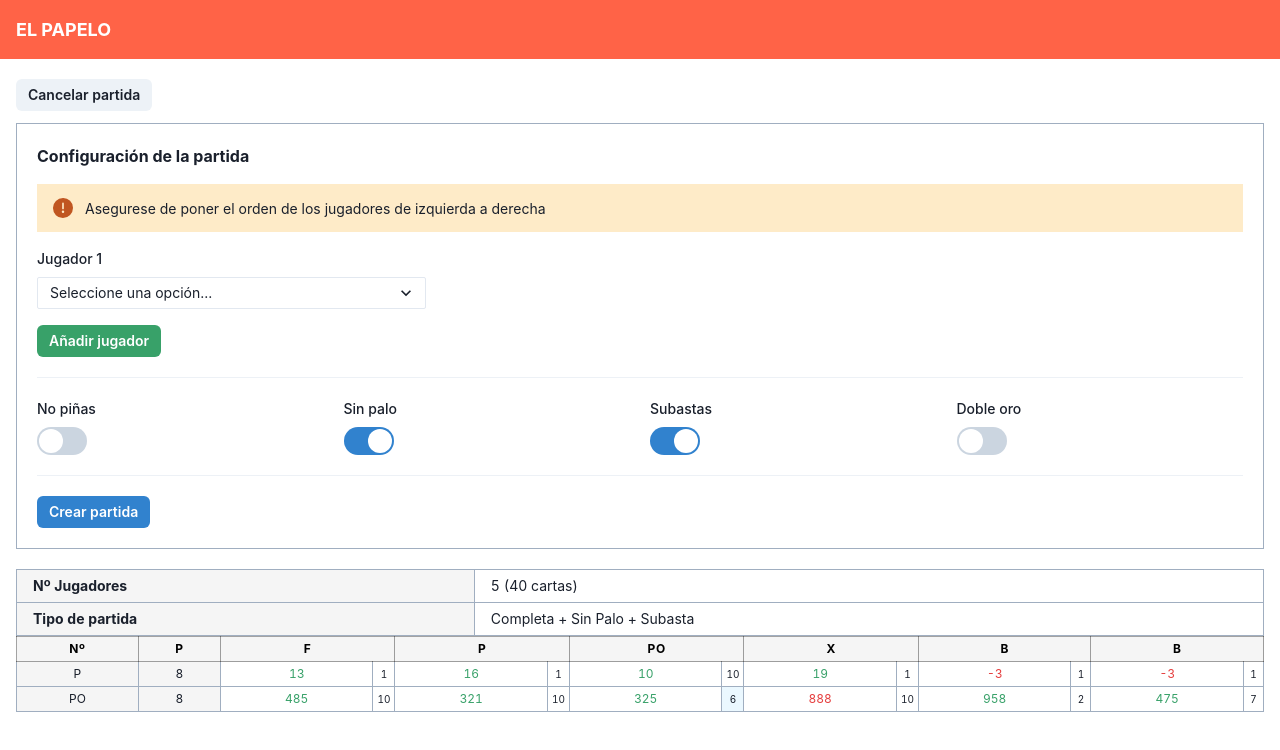
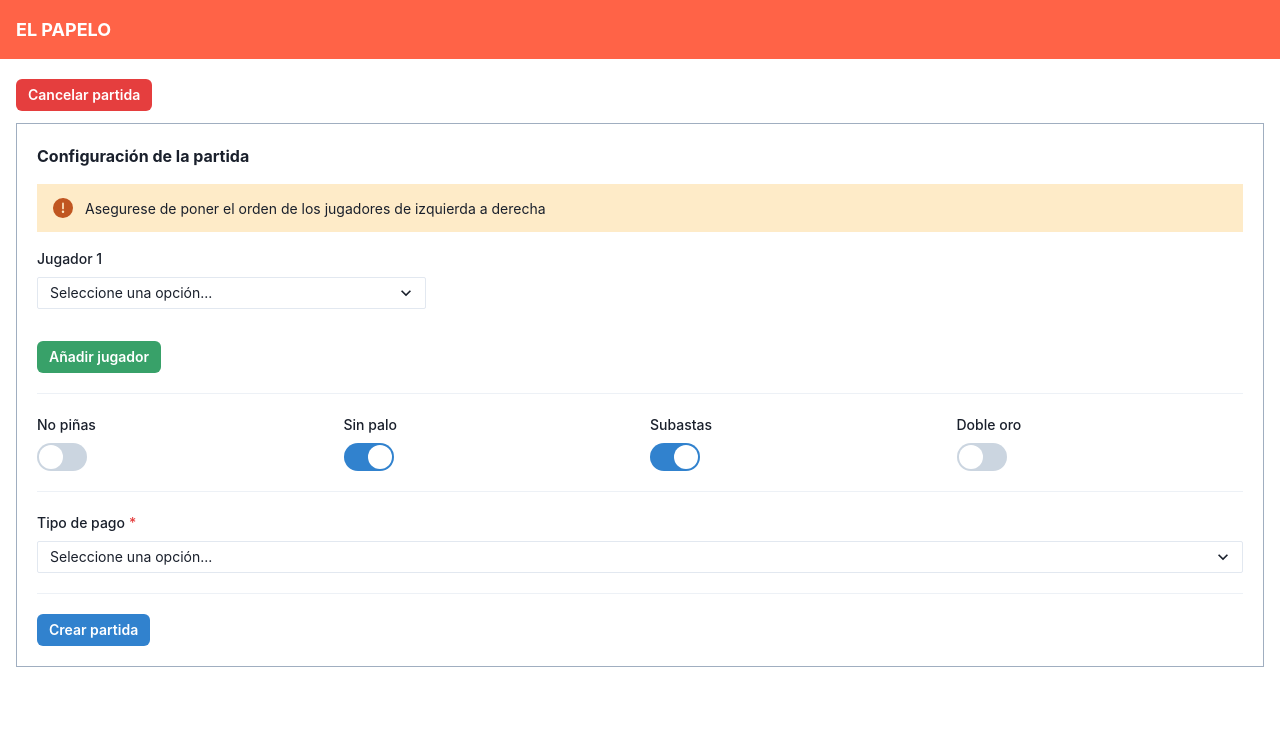
Before and after one commit to frugarcia/papelo-app, a React (Vite) app: page / in a window 1280 px wide. Both pictures are taken after a click on the button "Nueva partida". Shown: the top 750 px of the page. Built offline with nearby package versions, Linux system fonts and the light colour scheme.

Commit message:
add changes for V1

```diff
--- a/src/App.tsx
+++ b/src/App.tsx
@@ -1,12 +1,12 @@
 // Dependencies
-import { Button, HStack, VStack, Container } from "@chakra-ui/react";
-import { useContext } from "react";
+import {Button, HStack, VStack, Container} from "@chakra-ui/react";
+import {useContext} from "react";
 import ConfigGame from "./components/ConfigGame";
 import ConfirmGame from "./components/ConfirmGame";
 import InfoTable from "./components/InfoTable";
 import Layout from "./components/Layout";
 import ScoreTable from "./components/ScoreTable";
-import GameContext from "./context/GameContext";
+import GameContext, {GAME_STATUS} from "./context/GameContext";
 
 // [puntos, cogidas, ha acertado, ha vetado]
 
@@ -14,12 +14,12 @@ const data = [
   [
     "Nº",
     "P",
-    { label: "F", colSpan: 2, position: 1 },
-    { label: "P", colSpan: 2, position: 2 },
-    { label: "PO", colSpan: 2, position: 3 },
-    { label: "X", colSpan: 2, position: 4 },
-    { label: "B", colSpan: 2, position: 5 },
-    { label: "B", colSpan: 2, position: 6 },
+    {label: "F", colSpan: 2, position: 1},
+    {label: "P", colSpan: 2, position: 2},
+    {label: "PO", colSpan: 2, position: 3},
+    {label: "X", colSpan: 2, position: 4},
+    {label: "B", colSpan: 2, position: 5},
+    {label: "B", colSpan: 2, position: 6},
   ],
   [
     [
@@ -46,34 +46,28 @@ const data = [
 ];
 
 function App() {
-  const {
-    creatingGame,
-    confirmingGame,
-    startGame,
-    handleCancelGame,
-    handleNewGame,
-  } = useContext(GameContext);
+  const {gameStatus, handleCancelGame, handleNewGame} = useContext(GameContext);
   return (
     <Layout>
       <Container maxW="container.xxl">
         <VStack spacing={3} my={5}>
           <HStack width="100%" justifyContent="space-between">
-            {!creatingGame && !confirmingGame && !startGame ? (
-              <Button size="sm" onClick={handleNewGame}>
+            {gameStatus === GAME_STATUS.PENDING ? (
+              <Button size="sm" colorScheme="green" onClick={handleNewGame}>
                 Nueva partida
               </Button>
             ) : null}
-            {creatingGame || confirmingGame || startGame ? (
-              <Button size="sm" onClick={handleCancelGame}>
+            {gameStatus !== GAME_STATUS.PENDING ? (
+              <Button size="sm" colorScheme="red" onClick={handleCancelGame}>
                 Cancelar partida
               </Button>
             ) : null}
           </HStack>
-          {creatingGame ? <ConfigGame /> : null}
-          {confirmingGame ? <ConfirmGame /> : null}
+          {gameStatus === GAME_STATUS.CONFIGURING ? <ConfigGame /> : null}
+          {gameStatus === GAME_STATUS.CONFIRMING ? <ConfirmGame /> : null}
         </VStack>
-        <InfoTable data={data} />
-        <ScoreTable data={data} />
+        {/* <InfoTable data={data} />
+        <ScoreTable data={data} /> */}
       </Container>
     </Layout>
   );
--- /dev/null
+++ b/src/components/AlertDialog.tsx
@@ -0,0 +1,47 @@
+// Dependencies
+import {useRef} from "react";
+import {
+  AlertDialog as AlertDialogChakra,
+  AlertDialogOverlay,
+  AlertDialogContent,
+  AlertDialogHeader,
+  AlertDialogBody,
+  AlertDialogFooter,
+  Button,
+} from "@chakra-ui/react";
+
+function AlertDialog({isOpen, onClose, onSuccess}: any) {
+  const cancelRef = useRef<any>();
+
+  return (
+    <AlertDialogChakra
+      isOpen={isOpen}
+      leastDestructiveRef={cancelRef}
+      onClose={onClose}
+    >
+      <AlertDialogOverlay>
+        <AlertDialogContent>
+          <AlertDialogHeader fontSize="lg" fontWeight="bold">
+            Cancelar partida
+          </AlertDialogHeader>
+
+          <AlertDialogBody>
+            ¿Esta seguro que desea cancelar la partida? Esta operación no podrá
+            deshacerse
+          </AlertDialogBody>
+
+          <AlertDialogFooter>
+            <Button ref={cancelRef} onClick={onClose}>
+              No cancelar
+            </Button>
+            <Button colorScheme="red" onClick={onSuccess} ml={3}>
+              Cancelar partida
+            </Button>
+          </AlertDialogFooter>
+        </AlertDialogContent>
+      </AlertDialogOverlay>
+    </AlertDialogChakra>
+  );
+}
+
+export default AlertDialog;
--- a/src/components/ConfigGame.tsx
+++ b/src/components/ConfigGame.tsx
@@ -1,6 +1,6 @@
 // Dependencies
-import { useContext, useMemo } from "react";
-import { useForm } from "react-hook-form";
+import {useContext, useMemo} from "react";
+import {useForm, Controller} from "react-hook-form";
 import {
   Box,
   Text,
@@ -8,14 +8,18 @@ import {
   Button,
   Divider,
   SimpleGrid,
-  Alert,
-  AlertIcon,
+  FormControl,
+  FormLabel,
+  Select,
+  FormErrorMessage,
+  FormErrorIcon,
 } from "@chakra-ui/react";
 import * as yup from "yup";
-import { yupResolver } from "@hookform/resolvers/yup";
+import {yupResolver} from "@hookform/resolvers/yup";
 import PlayersFormControl from "./PlayersFormControl";
 import SwitchForm from "./SwitchForm";
 import GameContext from "../context/GameContext";
+import {GAMES_PRICES} from "../constants";
 
 const schema = yup.object().shape({
   players: yup
@@ -24,10 +28,11 @@ const schema = yup.object().shape({
     .min(3, "Debe introducir como mínimo 3 jugadores")
     .max(6, "Puede introducir como máximo 6 jugadores")
     .required("Debe introducir jugadores"),
+  type_pay: yup.string().required("Debe seleccionar un tipo"),
 });
 
 function ConfigGame() {
-  const { handleSaveGameData, gameData } = useContext(GameContext);
+  const {handleConfigGame, gameData} = useContext(GameContext);
 
   const defaultValues = useMemo(() => {
     return {
@@ -36,16 +41,18 @@ function ConfigGame() {
       lifeless: gameData?.lifeless ?? true,
       auction: gameData?.auction ?? true,
       double_gold: gameData?.double_gold ?? false,
+      type_pay: gameData?.type_pay ?? "",
     };
   }, [gameData]);
 
   function onSubmit(values: any) {
-    handleSaveGameData({
+    handleConfigGame({
       players: values.players,
       auction: values.auction,
       double_gold: values.double_gold,
       lifeless: values.lifeless,
       pineapple: values.pineapple,
+      type_pay: values.type_pay,
     });
   }
 
@@ -95,12 +102,40 @@ function ConfigGame() {
             />
           </SimpleGrid>
           <Divider />
-          {Boolean(errors.players) ? (
-            <Alert status="error">
-              <AlertIcon />
-              <Text fontSize="sm">{errors?.players?.message}</Text>
-            </Alert>
-          ) : null}
+          <FormControl isRequired={true} isInvalid={errors?.type_pay}>
+            <FormLabel htmlFor="type_pay" fontSize="sm">
+              Tipo de pago
+            </FormLabel>
+            <Controller
+              name="type_pay"
+              control={form.control}
+              render={({field}) => {
+                return (
+                  <Select
+                    size="sm"
+                    id="type_pay"
+                    placeholder="Seleccione una opción..."
+                    onChange={field.onChange}
+                    value={field.value}
+                  >
+                    {GAMES_PRICES.map((item: any) => {
+                      return (
+                        <option key={item.value} value={item.value}>
+                          {item.label}
+                        </option>
+                      );
+                    })}
+                  </Select>
+                );
+              }}
+            />
+
+            <FormErrorMessage>
+              <FormErrorIcon />
+              {errors?.type_pay?.message}
+            </FormErrorMessage>
+          </FormControl>
+          <Divider />
           <Button
             onClick={form.handleSubmit(onSubmit)}
             size="sm"
--- a/src/components/ConfirmGame.tsx
+++ b/src/components/ConfirmGame.tsx
@@ -1,11 +1,41 @@
 // Dependencies
-import { Box, Button, Divider, HStack, Text, VStack } from "@chakra-ui/react";
-import { useContext } from "react";
+import {useContext, useMemo} from "react";
+import {Box, Button, Divider, HStack, Text, VStack} from "@chakra-ui/react";
 import GameContext from "../context/GameContext";
+import {PLAYERS_NAMES, GAMES_PRICES} from "../constants";
+
+function getPlayerNameByNick(nick: string, players: any[]) {
+  return players?.find((item) => item.nick === nick)?.name;
+}
 
 function ConfigGame() {
-  const { handleConfirmGameData, handleUpdateGameData } =
+  const {handleConfirmGame, handleUpdateConfigGame, gameData} =
     useContext(GameContext);
+
+  const playersList = useMemo(() => {
+    const players: string[] = gameData?.players?.map((item: any) => {
+      return getPlayerNameByNick(item?.nick, PLAYERS_NAMES);
+    });
+    const formatter = new Intl.ListFormat("es", {
+      style: "long",
+      type: "conjunction",
+    });
+    return formatter.format(players);
+  }, [gameData]);
+
+  const gameTypeString = useMemo(() => {
+    const mainName = gameData?.pineapple ? "Papelo sin piñas" : "Papelo normal";
+    const auctionText = gameData?.auction ? " + Subasta" : "";
+    const lifelessText = gameData?.lifeless ? " + Sin palo" : "";
+    const doubleGoldText = gameData?.double_gold ? " + Doble oro" : "";
+    return `${mainName}${lifelessText}${auctionText}${doubleGoldText}`;
+  }, [gameData]);
+
+  const gamePrice = useMemo(() => {
+    return GAMES_PRICES?.find(
+      (item) => item?.value?.toString() === gameData?.type_pay
+    )?.label;
+  }, [gameData]);
 
   return (
     <Box width="100%" borderColor="gray.400" borderWidth={0.5} py={5} px={5}>
@@ -17,29 +47,29 @@ function ConfigGame() {
           <Text fontSize="sm" fontWeight="bold">
             Tipo de partida:
           </Text>
-          <Text fontSize="sm">Papelo normal + Subastas + Sin palo</Text>
+          <Text fontSize="sm">{gameTypeString}</Text>
         </VStack>
         <Divider my={2} />
         <VStack alignItems="flex-start" spacing={0}>
           <Text fontSize="sm" fontWeight="bold">
             Jugadores:
           </Text>
-          <Text fontSize="sm">Papelo normal + Subastas + Sin palo</Text>
+          <Text fontSize="sm">{playersList}</Text>
         </VStack>
         <Divider my={2} />
         <VStack alignItems="flex-start" spacing={0}>
           <Text fontSize="sm" fontWeight="bold">
             Precio de la partida:
           </Text>
-          <Text fontSize="sm">Papelo normal + Subastas + Sin palo</Text>
+          <Text fontSize="sm">{gamePrice}</Text>
         </VStack>
       </VStack>
       <HStack width="100%" justifyContent="space-between" marginTop={5}>
-        <Button onClick={handleConfirmGameData} size="sm" colorScheme="blue">
+        <Button onClick={handleUpdateConfigGame} size="sm" colorScheme="orange">
+          Modificar configuración
+        </Button>
+        <Button onClick={handleConfirmGame} size="sm" colorScheme="blue">
           Confirmar partida
-        </Button>
-        <Button onClick={handleUpdateGameData} size="sm" colorScheme="orange">
-          Modificar configuración
         </Button>
       </HStack>
     </Box>
--- a/src/context/GameContext.tsx
+++ b/src/context/GameContext.tsx
@@ -1,66 +1,72 @@
 // Dependencies
+import {useDisclosure} from "@chakra-ui/react";
 import React, {useState} from "react";
+import AlertDialog from "../components/AlertDialog";
 
 type AuthContextValueType = {
-  handleSaveGameData: (values: any) => void;
-  handleConfirmGameData: () => void;
+  handleConfigGame: (values: any) => void;
   handleCancelGame: () => void;
+  handleConfirmGame: () => void;
   handleNewGame: () => void;
-  handleUpdateGameData: () => void;
+  handleUpdateConfigGame: () => void;
   gameData: any;
-  creatingGame: boolean;
-  confirmingGame: boolean;
-  startGame: boolean;
+  gameStatus: string;
 };
 
 const GameContext = React.createContext({} as AuthContextValueType);
 
+export const GAME_STATUS = {
+  PENDING: "PENDING",
+  CONFIGURING: "CONFIGURING",
+  CONFIRMING: "CONFIRMING",
+  CONFIRMED: "CONFIRMED",
+  STARTED: "STARTED",
+};
+
 export const GameContextProvider = ({children}: any) => {
-  const [creatingGame, setCreatingGame] = useState(false);
-  const [confirmingGame, setConfirmingGame] = useState(false);
-  const [startGame, setStartGame] = useState(false);
+  const {
+    isOpen: alertIsOpen,
+    onOpen: alertOnOpen,
+    onClose: alertOnClose,
+  } = useDisclosure();
+
+  const [gameStatus, setGameStatus] = useState(GAME_STATUS.PENDING);
   const [gameData, setGameData] = useState(null);
 
-  function handleSaveGameData(values: any) {
-    setCreatingGame(false);
-    setConfirmingGame(true);
+  function handleConfigGame(values: any) {
+    setGameStatus(GAME_STATUS.CONFIRMING);
     setGameData(values);
   }
 
-  function handleConfirmGameData() {
-    setConfirmingGame(false);
-    setStartGame(true);
+  function handleCancelGame() {
+    setGameStatus(GAME_STATUS.PENDING);
+    setGameData(null);
+    alertOnClose();
   }
 
-  function handleUpdateGameData() {
-    setCreatingGame(true);
-    setConfirmingGame(false);
-  }
-
-  function handleCancelGame() {
-    console.log("juego cancelado");
-  }
-  function handleNewGame() {
-    setCreatingGame(true);
-  }
-
-  console.log(gameData);
+  const handleConfirmGame = () => setGameStatus(GAME_STATUS.CONFIRMED);
+  const handleUpdateConfigGame = () => setGameStatus(GAME_STATUS.CONFIGURING);
+  const handleNewGame = () => setGameStatus(GAME_STATUS.CONFIGURING);
+  const prevHandleCancelGame = () => alertOnOpen();
 
   return (
     <GameContext.Provider
       value={{
-        handleSaveGameData,
-        handleConfirmGameData,
-        handleCancelGame,
+        handleConfigGame,
+        handleCancelGame: prevHandleCancelGame,
+        handleConfirmGame,
         handleNewGame,
-        handleUpdateGameData,
+        handleUpdateConfigGame,
         gameData,
-        creatingGame,
-        confirmingGame,
-        startGame,
+        gameStatus,
       }}
     >
       {children}
+      <AlertDialog
+        isOpen={alertIsOpen}
+        onClose={alertOnClose}
+        onSuccess={handleCancelGame}
+      />
     </GameContext.Provider>
   );
 };
```
Also changed, not shown: src/components/PlayersFormControl.tsx (+16 -8 lines).
